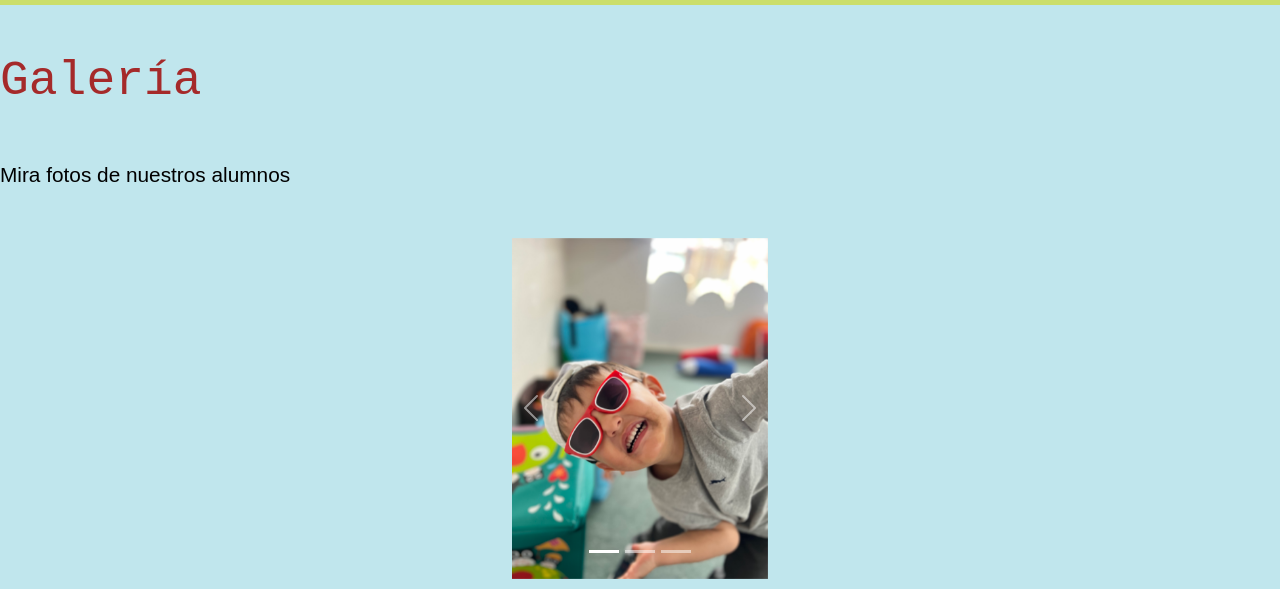
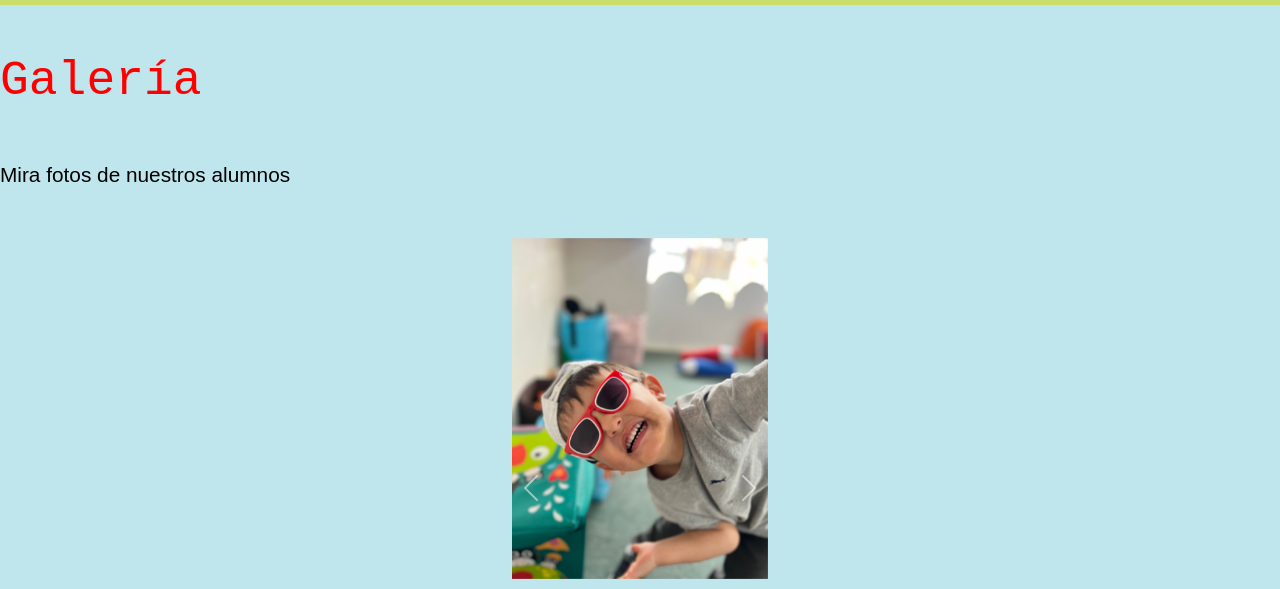
Before and after one commit to Marco1992EC/PFDiaz, a website: page pages/galeria.html in a window 1280 px wide. Shown: the part 211-800 px from the top of the page. Drawn offline with nearby package versions, Linux system fonts and the light colour scheme.

Commit message:
entrega final

```diff
--- a/scss/_galeria.scss
+++ b/scss/_galeria.scss
@@ -1,6 +1,6 @@
 #carouselExampleIndicators{
     width: 20%;
-    height: 25%;
+    height: 500px;
     margin: 0 auto;
     margin-bottom: 210px;
 }
--- a/scss/_globales.scss
+++ b/scss/_globales.scss
@@ -20,17 +20,3 @@ p{
 .colorheader{
         background-color:  #c0e6ed
 }
-
-body{
-    @if $color-bodya == vacacion {
-        background-color:#c0e6ed;
-    } @else if $color-body== clases {
-        background-color: blue;
-    } @else if $fcolor-body == matricula {
-        background-color: red;
-    } @else {
-        background-color: $bg-body;
-        font-style: $fuente-titulos;
-        color: $letra-clara;
-    }
-}
```
Also changed, not shown: index.html (+2 -2 lines), css/styles.css, 1 other file.
